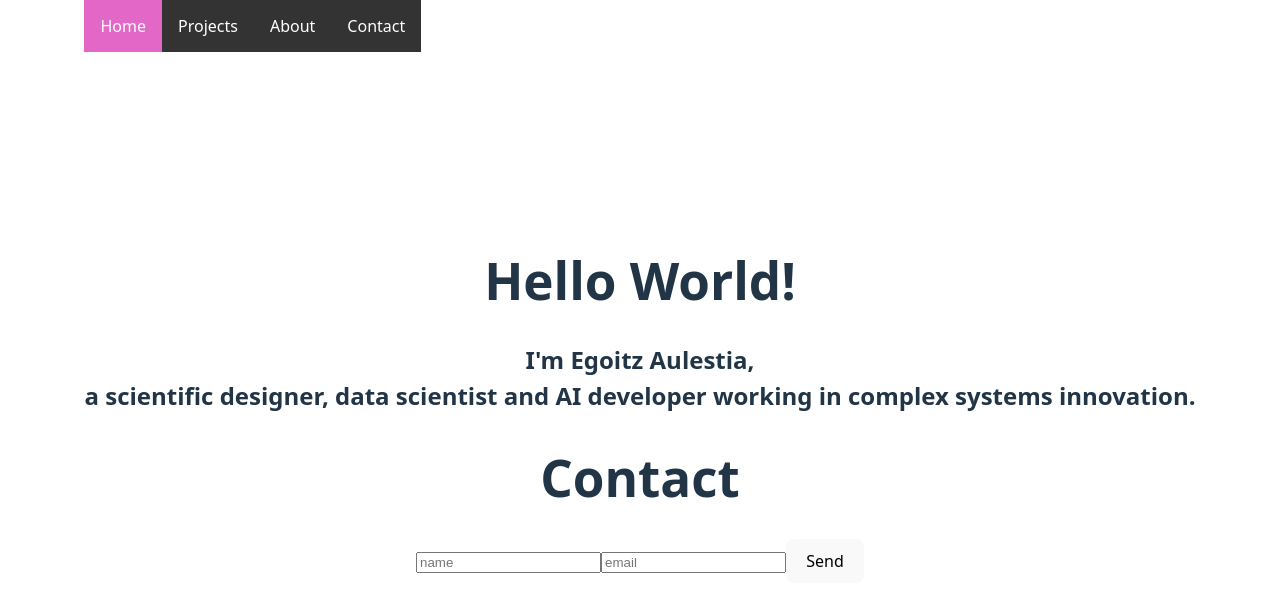
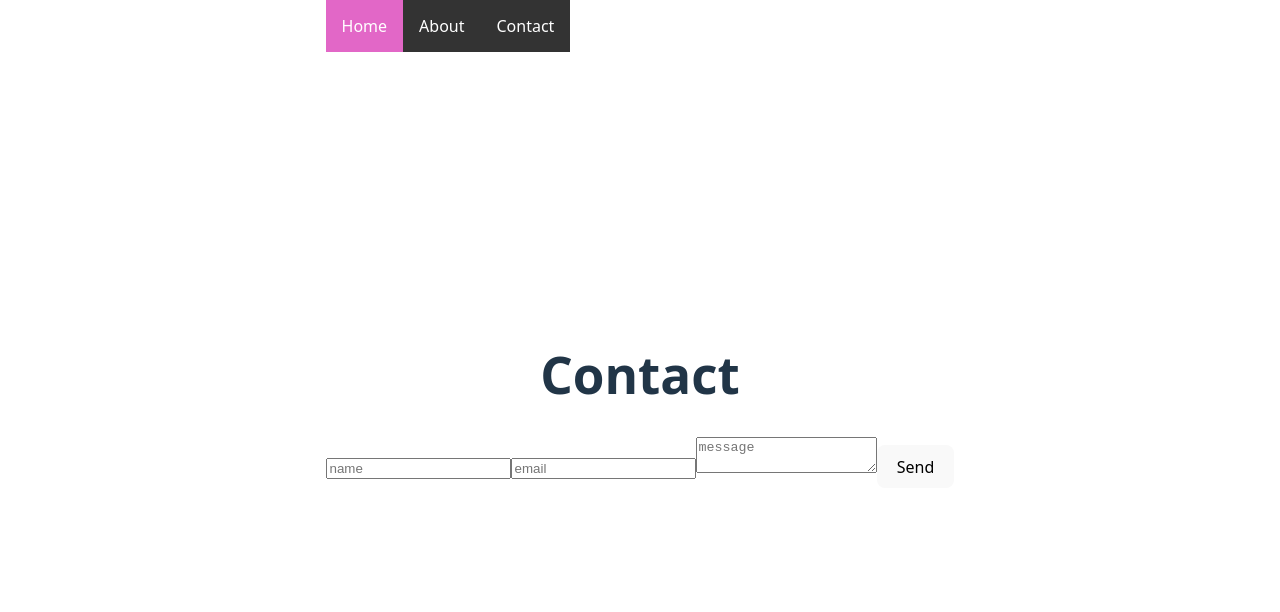
Before and after one commit to egoitzaulestia/ego-dev, a React (Vite) app: page / in a window 1280 px wide. Shown: the top 612 px of the page. Built offline with nearby package versions, Linux system fonts and the light colour scheme.

Commit message:
ContactForm: handleInputChange function finished

```diff
--- a/src/App.jsx
+++ b/src/App.jsx
@@ -1,13 +1,13 @@
 import "./App.css";
 import Header from "./components/Header/Header";
 import Contact from "./pages/Contact";
-import Home from "./pages/Home";
+// import Home from "./pages/Home";
 
 function App() {
   return (
     <div className="app">
       <Header />
-      <Home />
+      {/* <Home /> */}
       <Contact />
     </div>
   );
--- a/src/components/ContactForm/ContactForm.jsx
+++ b/src/components/ContactForm/ContactForm.jsx
@@ -1,13 +1,19 @@
-// import { useSate } from "react";
+import { useState } from "react";
 
 const ContactForm = () => {
-  //   const [data, setData] = useState({
-  //     name: "",
-  //     email: "",
-  //   });
+  const [data, setData] = useState({
+    name: "",
+    email: "",
+  });
 
-  const handleInputChange = () => {
-    console.log("pasan cosas");
+  const handleInputChange = (event) => {
+    console.log(event.target.name);
+    console.log(event.target.value);
+
+    setData({
+      ...data,
+      [event.target.name]: event.target.value,
+    });
   };
 
   const handleSubmit = () => {
@@ -28,6 +34,12 @@ const ContactForm = () => {
         onChange={handleInputChange}
         name="email"
       />
+      <textarea
+        type="message"
+        placeholder="message"
+        onChange={handleInputChange}
+        name="message"
+      />
       <button type="submit">Send</button>
     </form>
   );
--- a/src/components/Header/Header.jsx
+++ b/src/components/Header/Header.jsx
@@ -9,9 +9,6 @@ const Header = () => {
             <a className="active" href="#home">
               Home
             </a>
-          </li>
-          <li>
-            <a href="#news">Projects</a>
           </li>
           <li>
             <a href="#about">About</a>
```
